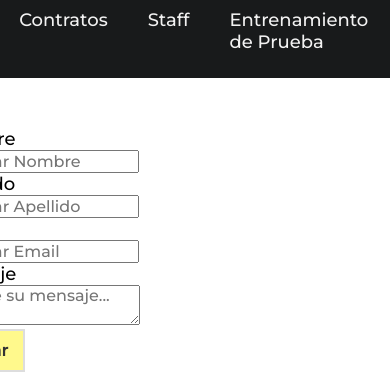
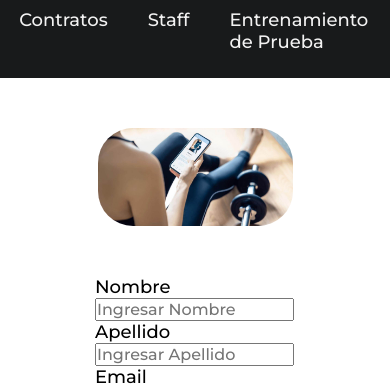
Before and after one commit to lopezatn/baby-steps, a plain HTML site: page HTML/contacto.html in a window 390 px wide. Shown: the part 196-581 px from the top of the page. Drawn offline with Linux system fonts and the light colour scheme.

Commit message:
cambio imagen contacto2

```diff
--- a/CSS/Style.css
+++ b/CSS/Style.css
@@ -309,12 +309,21 @@ footer {
 
   .container_contact_form {
     display: flex;
-    justify-content: flex-end;
+    justify-content:center;
+    align-items: center;
     margin: auto;
     margin-right: 250px;
     margin-top: 50px;
     margin-bottom: 50px;
   }
+
+  .contact_img {
+    width: 70%;
+    margin-left: 50px;
+    margin-right: 50px;
+    border-radius: 35px;
+  }
+
 
   label {
     font-family: "Montserrat", sans-serif;
@@ -466,4 +475,22 @@ footer {
         margin-bottom: 30px;
       }
 
+      .container_contact_form {
+        display: flex;
+        justify-content:center;
+        align-items: center;
+        margin: auto;
+        margin-top: 50px;
+        margin-bottom: 50px;
+        flex-direction: column;
+      }
+
+      .contact_img {
+        width: 50%;
+        margin: auto;
+        border-radius: 35px;
+        margin-bottom: 50px;
+      }
+
+
 }
--- a/HTML/contacto.html
+++ b/HTML/contacto.html
@@ -25,9 +25,9 @@
         </nav>
     </header>
 
-
     <main>
         <div class="container_contact_form">
+            <img class="contact_img" src="../Images/gym4.jpg" alt="">
             <form action="envio.php" method="post">
                 <p><label>Nombre</label> <br> <input type="text" class="submit_form" placeholder="Ingresar Nombre"></p>
                 <p><label>Apellido</label> <br> <input type="text" class="submit_form" placeholder="Ingresar Apellido">
```
Also changed, not shown: Images/gym4.jpg (added).
